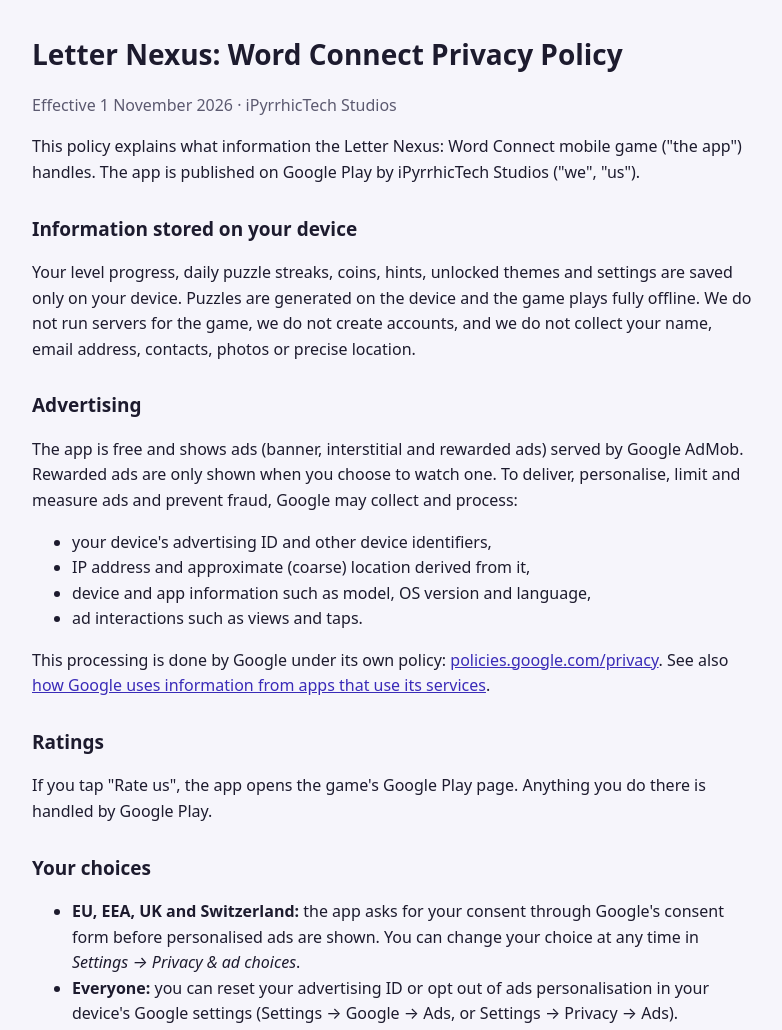
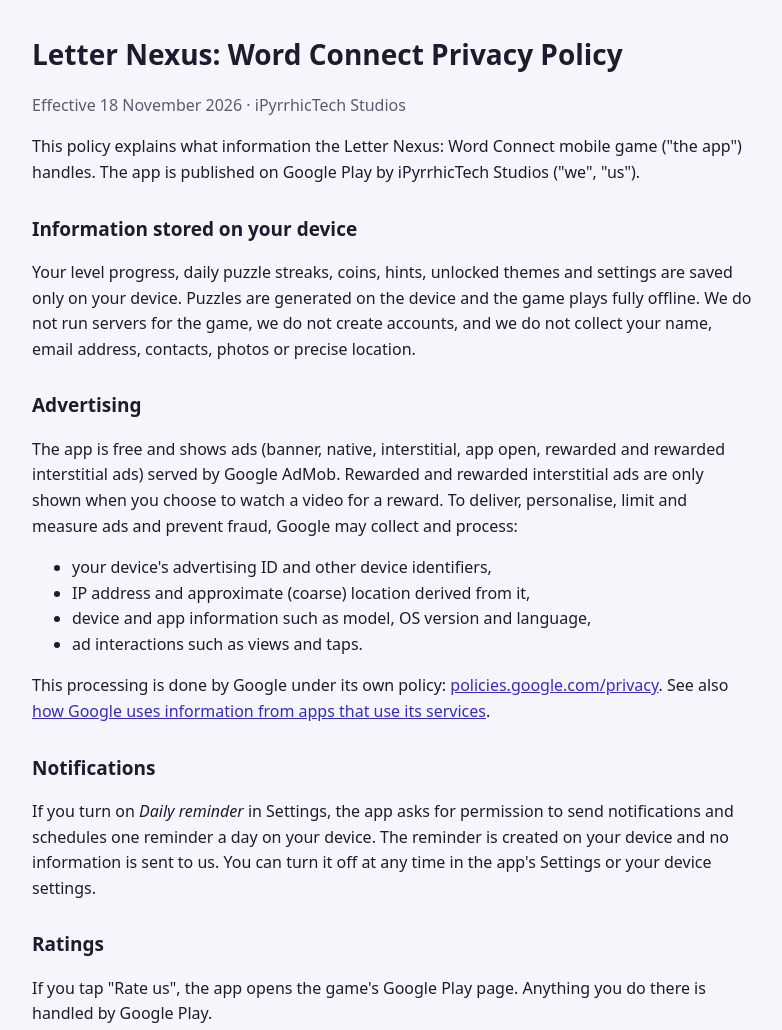
Before and after one commit to sachinbikramshah27/ipyrrhictech-policies, a plain HTML site: page letter-nexus/privacy-policy.html in a window 1280 px wide. Shown: the top 1030 px of the page, without its empty margins (248-1030 px from the left). Drawn offline with Linux system fonts and the light colour scheme.

Commit message:
Update Letter Nexus privacy policy
Cover all ad formats and the optional daily reminder.

Co-Authored-By: Claude Opus 5.5 <noreply@anthropic.com>

```diff
--- a/letter-nexus/privacy-policy.html
+++ b/letter-nexus/privacy-policy.html
@@ -16,7 +16,7 @@
 <body>
 <main>
 <h1>Letter Nexus: Word Connect Privacy Policy</h1>
-<p class="muted">Effective 1 November 2026 &middot; iPyrrhicTech Studios</p>
+<p class="muted">Effective 18 November 2026 &middot; iPyrrhicTech Studios</p>
 
 <p>This policy explains what information the Letter Nexus: Word Connect mobile game ("the app") handles. The app is published on Google Play by iPyrrhicTech Studios ("we", "us").</p>
 
@@ -24,7 +24,7 @@
 <p>Your level progress, daily puzzle streaks, coins, hints, unlocked themes and settings are saved only on your device. Puzzles are generated on the device and the game plays fully offline. We do not run servers for the game, we do not create accounts, and we do not collect your name, email address, contacts, photos or precise location.</p>
 
 <h2>Advertising</h2>
-<p>The app is free and shows ads (banner, interstitial and rewarded ads) served by Google AdMob. Rewarded ads are only shown when you choose to watch one. To deliver, personalise, limit and measure ads and prevent fraud, Google may collect and process:</p>
+<p>The app is free and shows ads (banner, native, interstitial, app open, rewarded and rewarded interstitial ads) served by Google AdMob. Rewarded and rewarded interstitial ads are only shown when you choose to watch a video for a reward. To deliver, personalise, limit and measure ads and prevent fraud, Google may collect and process:</p>
 <ul>
   <li>your device's advertising ID and other device identifiers,</li>
   <li>IP address and approximate (coarse) location derived from it,</li>
@@ -32,6 +32,9 @@
   <li>ad interactions such as views and taps.</li>
 </ul>
 <p>This processing is done by Google under its own policy: <a href="https://policies.google.com/privacy">policies.google.com/privacy</a>. See also <a href="https://policies.google.com/technologies/partner-sites">how Google uses information from apps that use its services</a>.</p>
+
+<h2>Notifications</h2>
+<p>If you turn on <em>Daily reminder</em> in Settings, the app asks for permission to send notifications and schedules one reminder a day on your device. The reminder is created on your device and no information is sent to us. You can turn it off at any time in the app's Settings or your device settings.</p>
 
 <h2>Ratings</h2>
 <p>If you tap "Rate us", the app opens the game's Google Play page. Anything you do there is handled by Google Play.</p>
```
